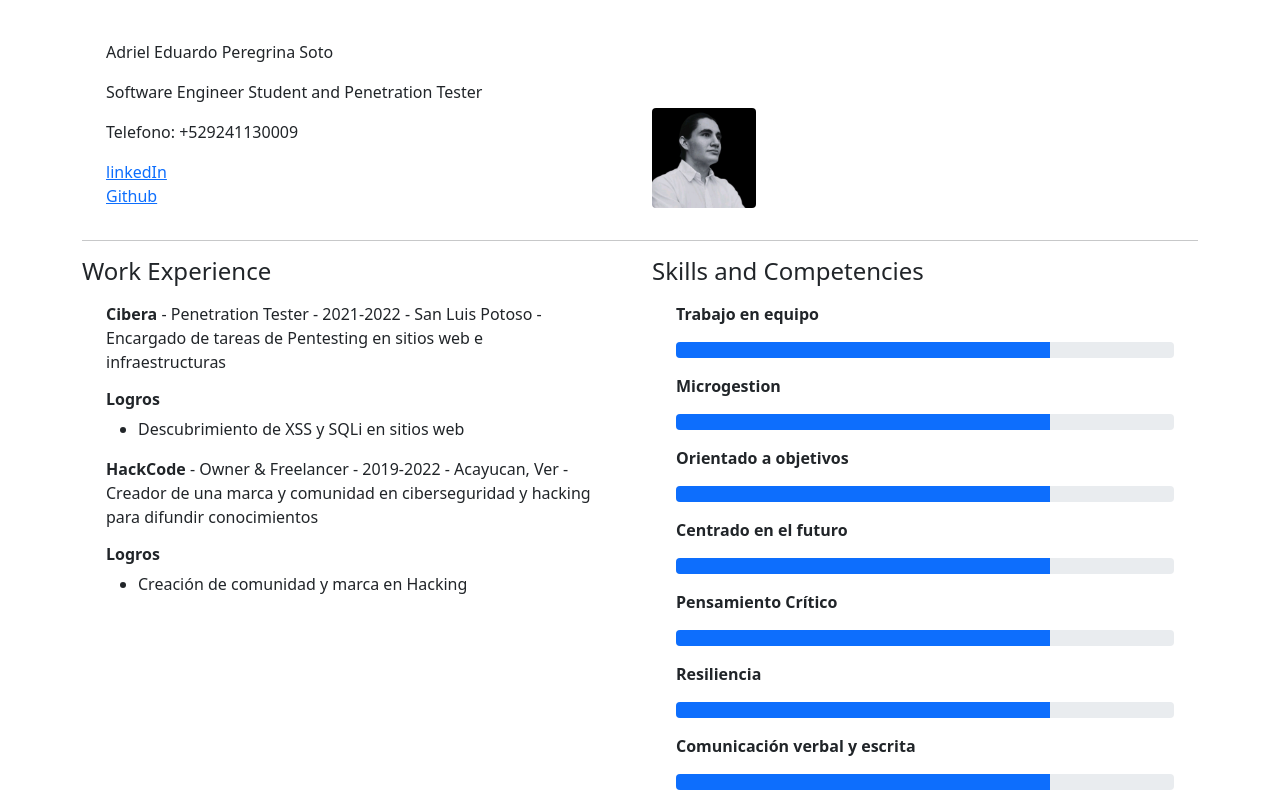
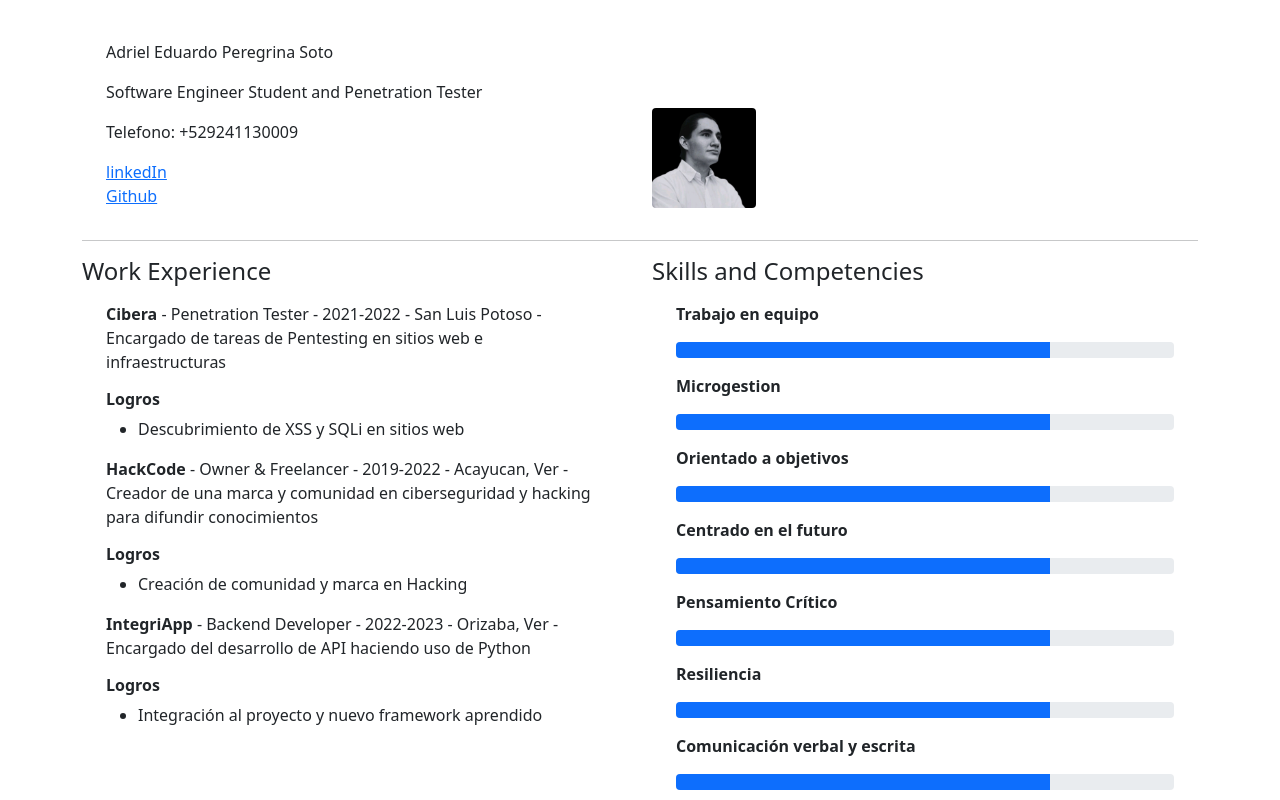
Before and after one commit to Adpsec/adpsec.github.io, an Angular app: page / in a window 1280 px wide. Shown: the top 800 px of the page. Built offline with nearby package versions, Linux system fonts and the light colour scheme.

Commit message:
Arreglo de detalles

```diff
--- a/src/app/components/work-exerience-cv/work-exerience-cv.component.ts
+++ b/src/app/components/work-exerience-cv/work-exerience-cv.component.ts
@@ -34,7 +34,19 @@ export class WorkExerienceCvComponent implements OnInit {
         "Creación de comunidad y marca en Hacking"
       ]
     };
+    let work3 = {
+      fecha:"2022-2023",
+      ubicacion:"Orizaba, Ver",
+      puesto: "Backend Developer",
+      empresa:"IntegriApp",
+      descripcion: "Encargado del desarrollo de API haciendo uso de Python",
+      logros: [
+        "Integración al proyecto y nuevo framework aprendido"
+      ]
+    };
+
     this.workExperiencies.push(work1);
     this.workExperiencies.push(work2);
+    this.workExperiencies.push(work3);
     }
   }
```
Also changed, not shown: 1 other file (tests, documents, lock files or other folders).
